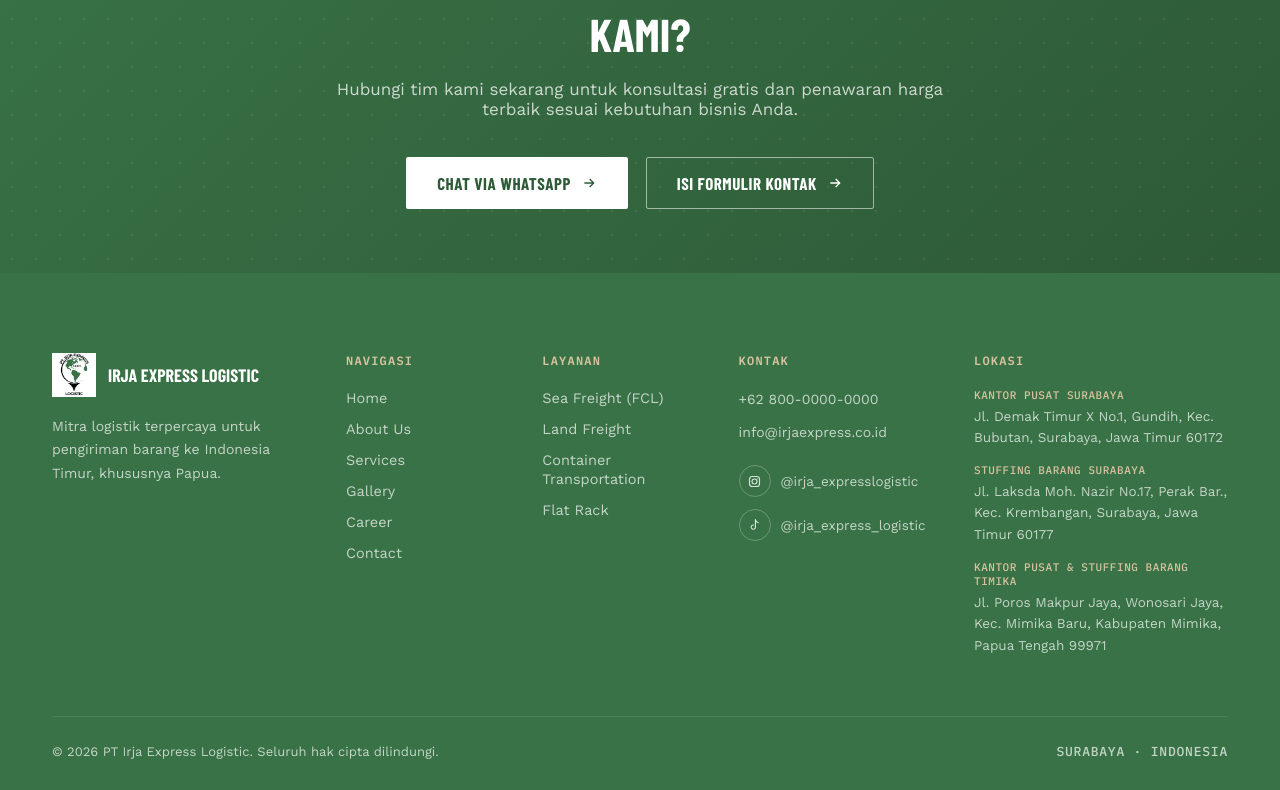
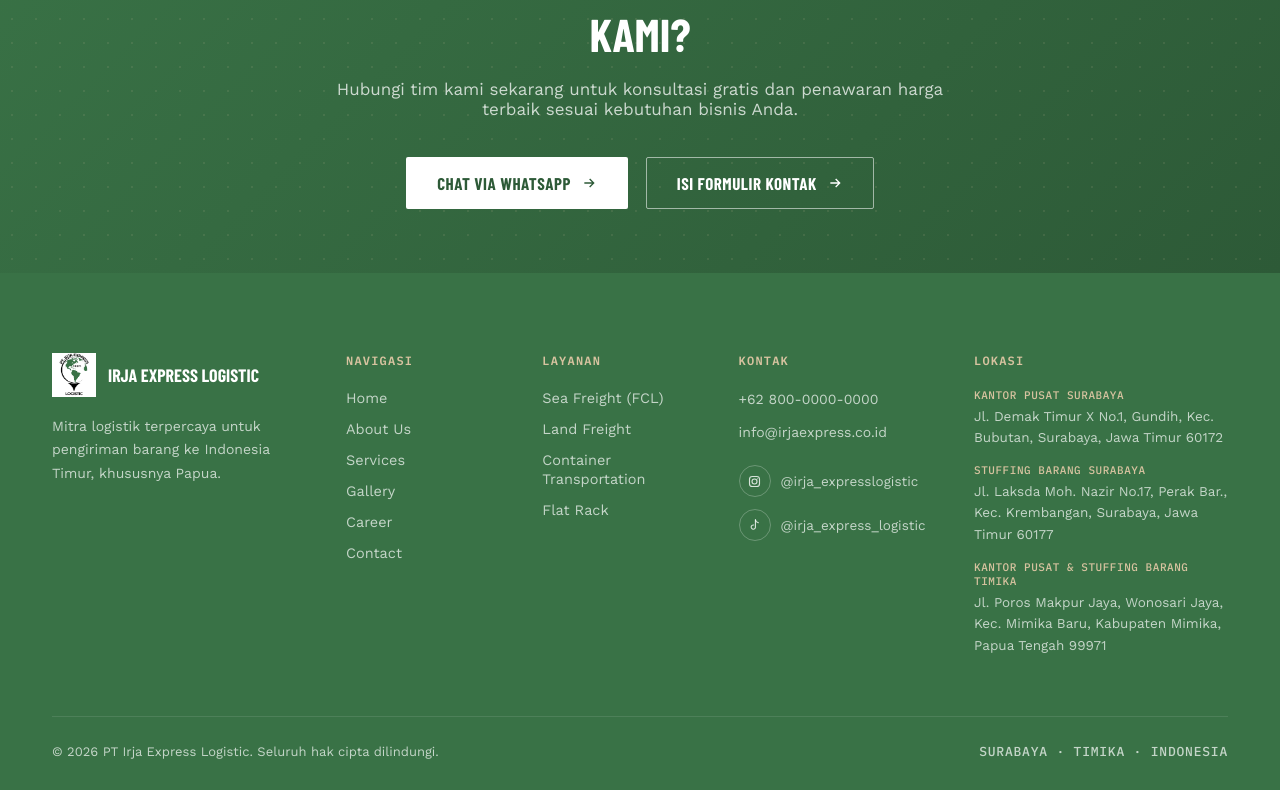
Before and after one commit to fridoustin/irja-express-logistic, a Next.js app: page / in a window 1280 px wide. Shown: the part 4394-5184 px from the top of the page. Built offline with nearby package versions, Linux system fonts and the light colour scheme; a web font is replaced by a local one.

Commit message:
feat: add Timika at footer place

```diff
--- a/src/components/Footer.tsx
+++ b/src/components/Footer.tsx
@@ -70,7 +70,7 @@
         <div className="foot-bottom">
           <span>© 2026 PT Irja Express Logistic. Seluruh hak cipta dilindungi.</span>
           <span className="mono" style={{ letterSpacing: "0.06em" }}>
-            SURABAYA · INDONESIA
+            SURABAYA · TIMIKA · INDONESIA
           </span>
         </div>
       </div>
```
